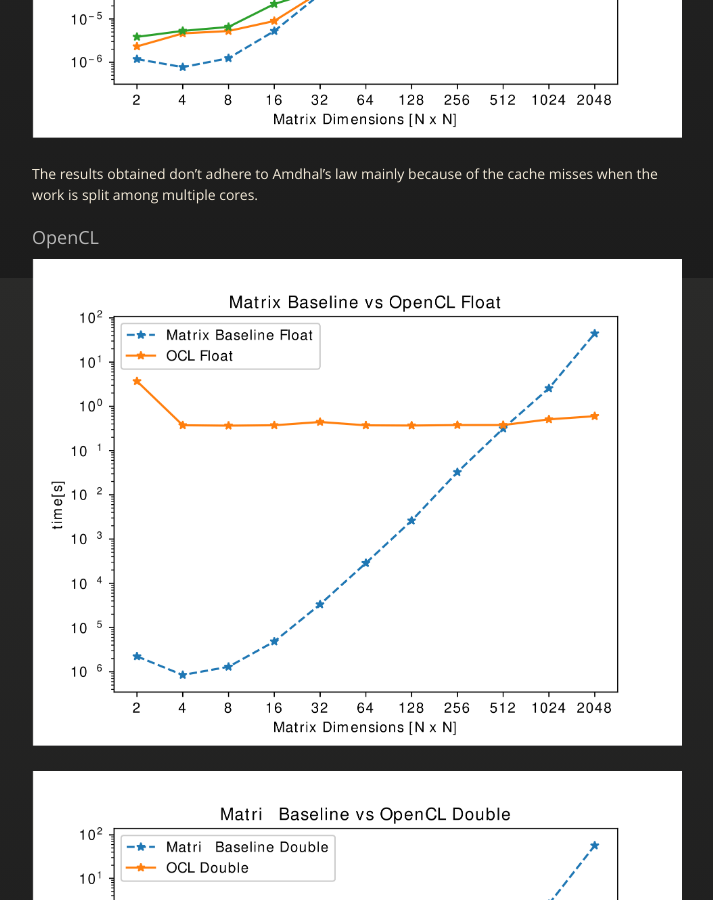
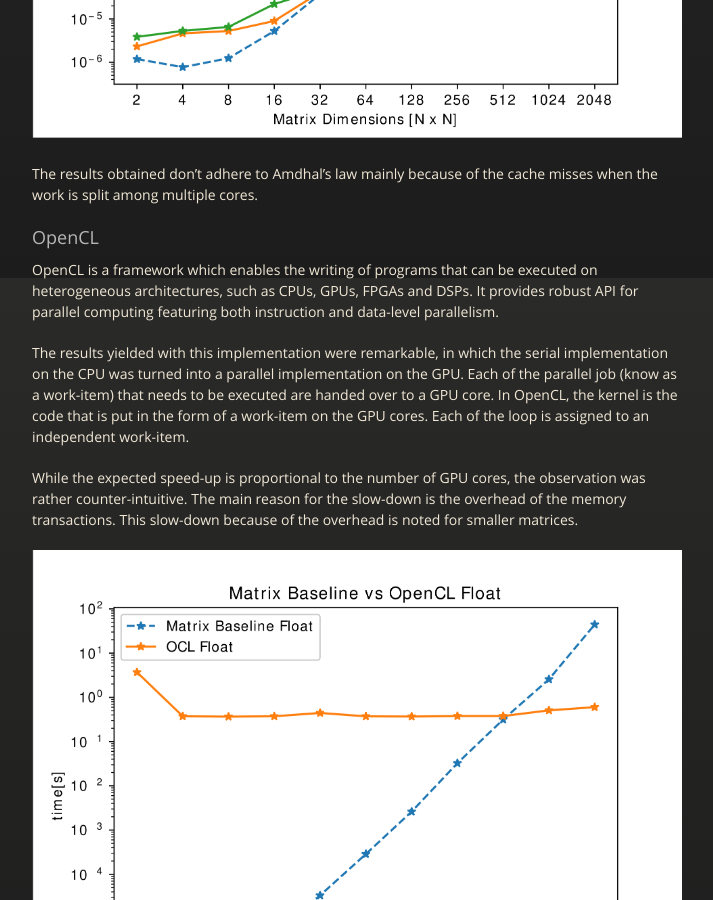
Before and after one commit to naveenspace7/portfolio, a Jekyll site: the page built from _posts/2018-9-17-acs.md, in a window 1280 px wide and 900 px high, scrolled down 3322 px. Shown: the whole window, without its empty margins (283-996 px from the left). Built offline with Jekyll 4.4.1, drawn with Linux system fonts in a browser that asks for light colours.

Commit message:
Add opencl information

```diff
--- a/_posts/2018-9-17-acs.md
+++ b/_posts/2018-9-17-acs.md
@@ -74,6 +74,14 @@ The results obtained don't adhere to Amdhal's law mainly because of the cache mi
 
 ### OpenCL
 
+<!-- what is opencl -->
+OpenCL is a framework which enables the writing of programs that can be executed on heterogeneous architectures, such as CPUs, GPUs, FPGAs and DSPs. It provides robust API for parallel computing featuring both instruction and data-level parallelism.
+
+The results yielded with this implementation were remarkable, in which the serial implementation on the CPU was turned into a parallel implementation on the GPU. Each of the parallel job (know as a work-item) that needs to be executed are handed over to a GPU core. In OpenCL, the kernel is the code that is put in the form of a work-item on the GPU cores. Each of the loop is assigned to an independent work-item.
+
+While the expected speed-up is proportional to the number of GPU cores, the observation was rather counter-intuitive. The main reason for the slow-down is the overhead of the memory transactions. This slow-down because of the overhead is noted for smaller matrices.
+
+<!-- explain why gpu are powerful than OpenMP -->
 
 ![OCL Float Benchmarks]({{site.url}}/portfolio/assets/images/ocl_float.png)
 
```
